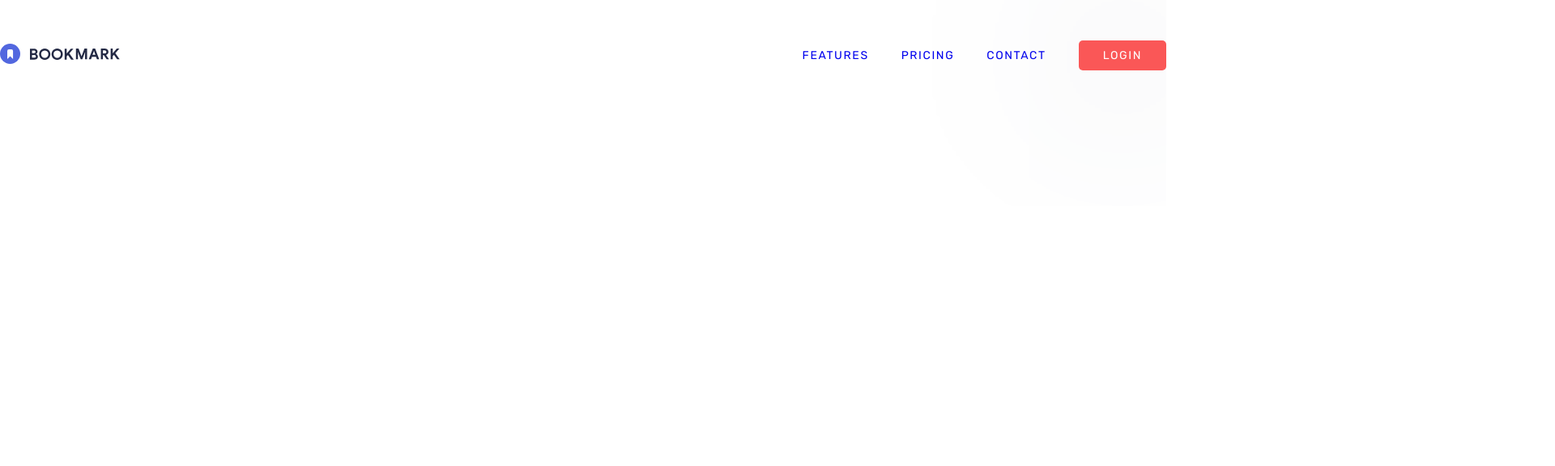
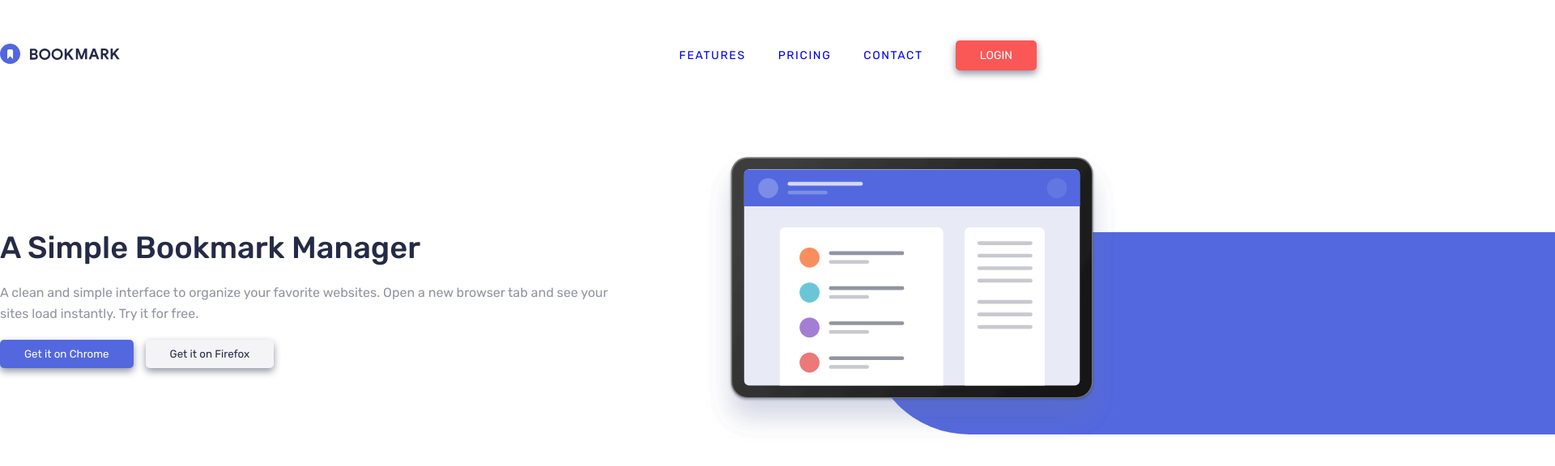
Before and after one commit to BradleyLegge/bookmark-landing-page-fem-react, a React (Vite) app: page / in a window 1280 px wide. Shown: the top 576 px of the page at 81% size, 1920 px wide, since content can reach past the window. Built offline with nearby package versions, Linux system fonts and the light colour scheme.

Commit message:
Created Manager Componet, added content, added starter css

```diff
--- a/src/App.jsx
+++ b/src/App.jsx
@@ -1,10 +1,12 @@
 import React from "react";
 import Header from "./components/Header";
+import Manager from "./components/Manager";
 
 const App = () => {
   return (
     <div class="hero">
       <Header />
+      <Manager />
     </div>
   );
 };
--- a/src/components/Header.jsx
+++ b/src/components/Header.jsx
@@ -18,8 +18,9 @@ const Header = () => {
           <li>
             <a href="#">contact</a>
           </li>
+          {/* Not sure if this is the correct way to make a link to a log in button */}
           <a href="#">
-            <li className="login-link">login</li>
+            <button className="login-link">login</button>
           </a>
         </ul>
       </nav>
--- a/src/components/Manager.jsx
+++ b/src/components/Manager.jsx
@@ -1,4 +1,6 @@
 import React from "react";
+import managerImage from "../images/illustration-hero.svg";
+import dots from "../images/bg-dots.svg";
 
 const Manager = () => {
   return (
@@ -9,14 +11,23 @@ const Manager = () => {
           A clean and simple interface to organize your favorite websites. Open
           a new browser tab and see your sites load instantly. Try it for free.
         </p>
-        <a href="">
-          <button>Get it on Chrome</button>
-        </a>
-        <a href="">
-          <button>Get it on Firefox</button>
-        </a>
+        <div className="get-it-btns">
+          <a href="#">
+            <button className="get-it-google-btn">Get it on Chrome</button>
+          </a>
+          <a href="#">
+            <button className="get-it-firefox-btn">Get it on Firefox</button>
+          </a>
+        </div>
       </div>
-      <div className="right-side-manager"></div>
+      <div className="right-side-manager">
+        <img
+          src={managerImage}
+          className="manager-image"
+          alt="Image of a computer screen"
+        />
+        <div className="background-image"></div>
+      </div>
     </div>
   );
 };
--- a/src/index.css
+++ b/src/index.css
@@ -12,6 +12,7 @@
   --soft-red: hsl(0, 94%, 66%);
 
   /* Neutral Colors */
+  --grayish-white: hsl(229, 8%, 96%);
   --grayish-blue: hsl(229, 8%, 60%);
   --very-dark-blue: hsl(229, 31%, 21%);
 
@@ -21,7 +22,7 @@
 }
 
 .hero{
-  width: 90rem;
+  width: 80rem;
   margin: 0 auto;
 }
 
@@ -51,7 +52,7 @@ a:hover{
   color: var(--soft-red);
 }
 
-li{
+li, nav button{
   cursor: pointer;
   text-transform: uppercase;
   font-weight: var(--font-weight-400);
@@ -64,7 +65,8 @@ li{
   color: white;
   padding: .625rem 1.875rem;
   border-radius: .313rem;
-  box-shadow: 0 .125rem 313rem var(--grayish-blue);
+  box-shadow: 0 4px 10px var(--grayish-blue);
+  border: none;
 }
 
 .login-link:hover{
@@ -72,3 +74,89 @@ li{
   outline: .124rem solid var(--soft-red);
   color: var(--soft-red);
 }
+
+/* Manager Component */
+
+.manager-hero{
+  margin: 100px 0;
+  width: 100%;
+  display: flex;
+  justify-content: space-between;
+}
+
+.left-side-manager{
+  display: flex;
+  flex-direction: column;
+  justify-content: center;
+  gap: 20px;
+}
+
+h1{
+  font-size: 38px;
+  font-weight: var(--font-weight-500);
+  color: var(--very-dark-blue);
+}
+
+.left-side-manager p{
+  color: var(--grayish-blue);
+  line-height: 1.6rem;
+}
+
+.get-it-btns{
+  display: flex;
+  gap: 15px;
+}
+
+.get-it-google-btn{
+  padding: 10px 30px;
+  border: none;
+  border-radius: .313rem;
+  background-color: var(--soft-blue);
+  color: white;
+  box-shadow: 0 4px 10px var(--grayish-blue);
+}
+
+.get-it-google-btn:hover{
+  cursor: pointer;
+  background-color: var(--grayish-white);
+  outline: 2px solid var(--soft-blue);
+  color: var(--soft-blue);
+}
+
+.get-it-firefox-btn{
+  padding: 10px 30px;
+  border: none;
+  border-radius: .313rem;
+  background-color: var(--grayish-white);
+  color: var(--very-dark-blue);
+  box-shadow: 0 4px 10px var(--grayish-blue);
+}
+
+.get-it-firefox-btn:hover{
+  cursor: pointer;
+  background-color: var(--grayish-white);
+  outline: 2px solid var(--very-dark-blue);
+  color: var(--very-dark-blue);
+}
+
+.right-side-manager{
+  position: relative;
+  text-align: right;
+}
+
+.manager-image{
+  position: relative;
+  left: 100px;
+  width: 100%;
+}
+
+.background-image{
+  position: absolute;
+  top: 100px;
+  left: 300px;
+  width: 100vw;
+  height: 250px;
+  z-index: -1;
+  background-color: var(--soft-blue);
+  border-radius: 1500px 0 0 1500px;
+}
```
